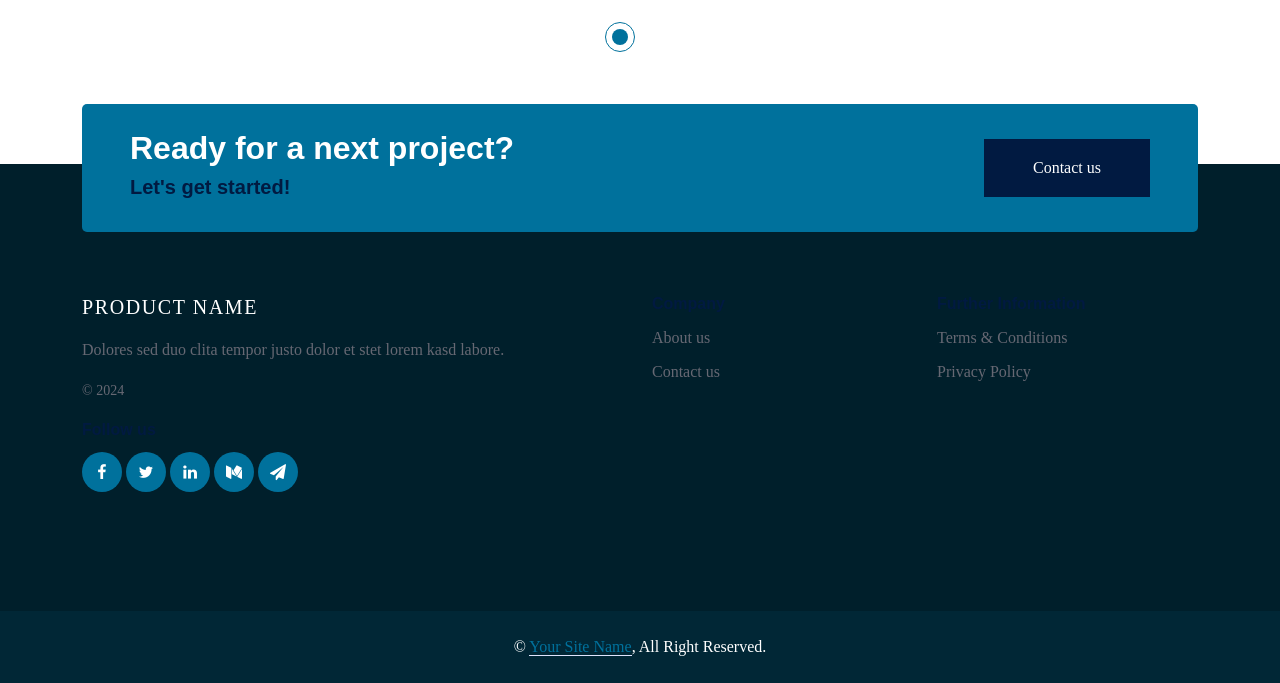
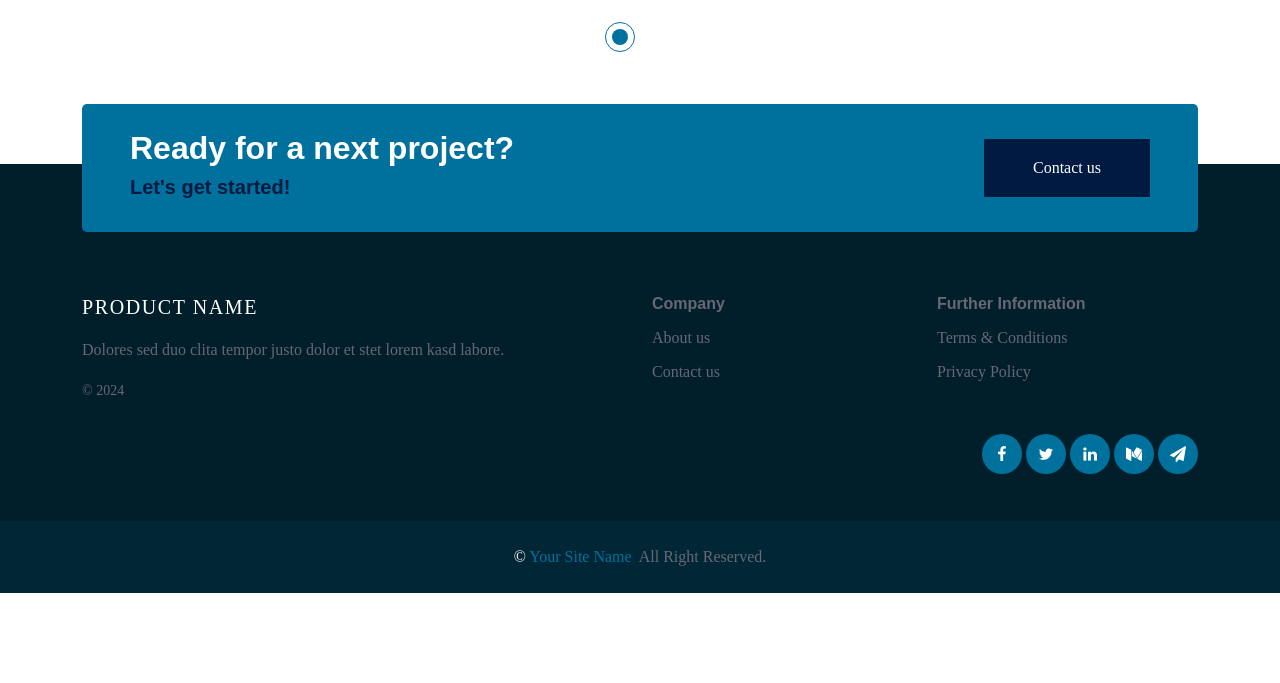
Before and after one commit to tapas100/software-services-template, a plain HTML site: page index.html in a window 1280 px wide. Shown: the part 2966-3649 px from the top of the page. After the commit the page ends 3559 px from the top, so only its background shows below. Drawn offline with nearby package versions, Linux system fonts and the light colour scheme; files whose address does not match are found by name; a web font is replaced by a local one.

Commit message:
Added Styles copyright bottom

```diff
--- a/css/style.css
+++ b/css/style.css
@@ -7,6 +7,7 @@
   --light: #ffffff;
   --dark: #00415a;
   --darker: #001f2b;
+  --light-gray: #666873;
 
   /** Font **/
   --font-family: "Houschka Pro Medium";
@@ -597,6 +598,7 @@ a {
   margin-bottom: 10px;
   margin-top: 0;
   line-height: 1.5;
+  color: var(--light-gray);
 }
 .footer-20192 .links li {
   margin-bottom: 10px;
@@ -604,7 +606,7 @@ a {
   display: block;
 }
 .footer-20192 .links li a {
-  color: #666873;
+  color: var(--light-gray)
 }
 .footer-20192 .links li a:hover {
   color: #fff;
@@ -639,7 +641,7 @@ a {
   letter-spacing: 0.1rem;
 }
 .footer-20192 .copyright {
-  color: #666873;
+  color: var(--light-gray);
 }
 .footer-20192 .cta {
   -webkit-box-shadow: -20px -20px 0 0 var(--dark);
@@ -661,7 +663,7 @@ a {
 }
 
 .footer-20192 .site-section {
-  padding-bottom: 6rem;
+  padding-bottom: 1.5rem;
 }
 
 /** Footer **/
@@ -672,6 +674,9 @@ a {
 }
 .copyright-bottom {
   background-color: #012736;
+}
+.copyright-bottom-text{
+    color: var(--light-gray);
 }
 /** Responsive **/
 
--- a/index.html
+++ b/index.html
@@ -1231,9 +1231,8 @@
               </ul>
             </div>
           </div>
-          <div class="row site-content">
+          <div class="row site-content text-end pt-3">
             <div class="col-md-12">
-              <h3>Follow us</h3>
               <ul class="list-unstyled social">
                 <li>
                   <a href="#"><span class="icon-facebook"></span></a>
@@ -1260,8 +1259,8 @@
       <div class="container">
         <div class="row">
           <div class="col-md-12 text-center mb-3 mb-md-0">
-            &copy; <a class="border-bottom" href="#">Your Site Name</a>, All
-            Right Reserved.
+            &copy; <a  href="#">Your Site Name</a>&nbsp; <span class="copyright-bottom-text">All
+            Right Reserved.</span>
           </div>
         </div>
       </div>
```
